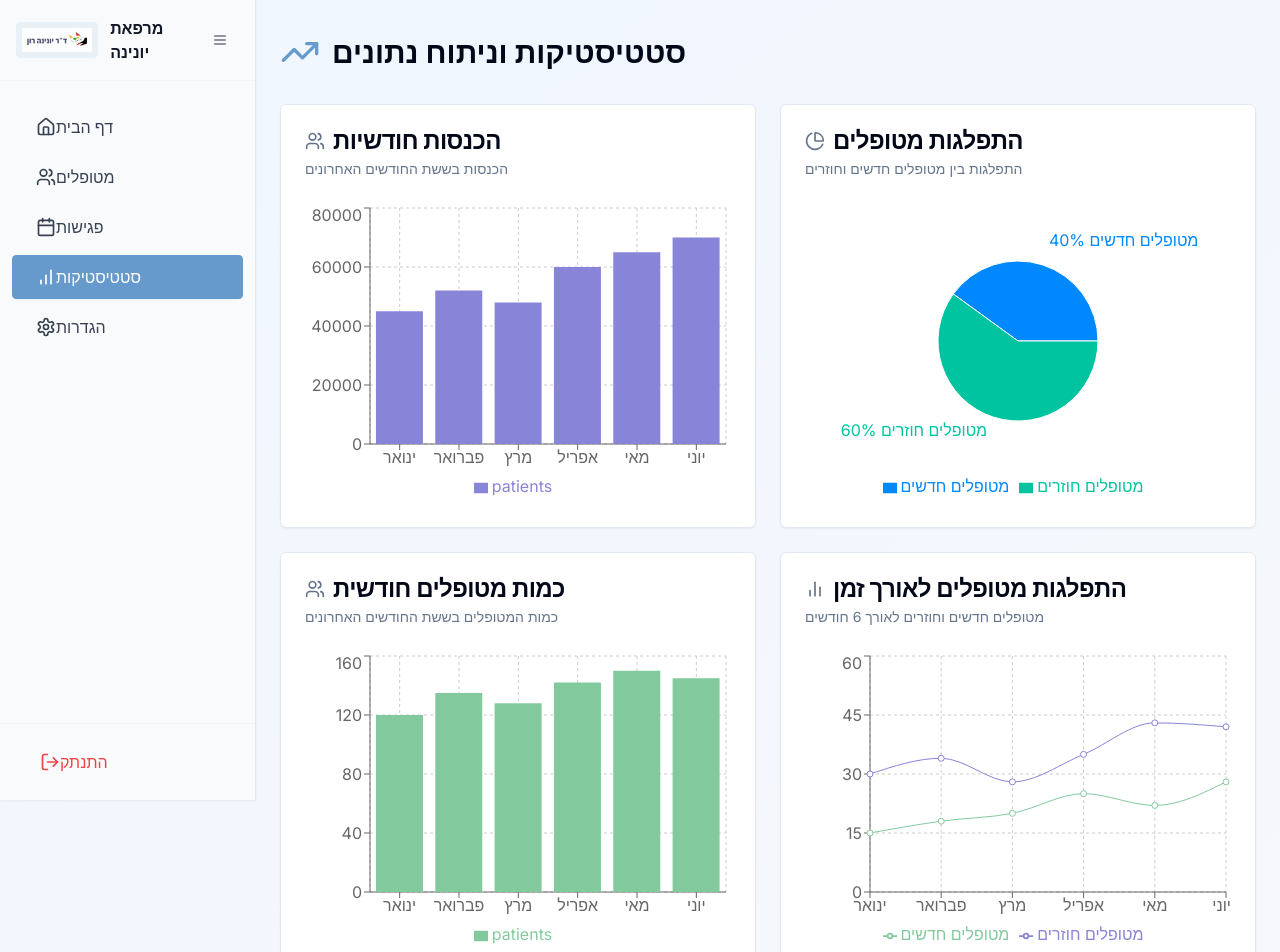
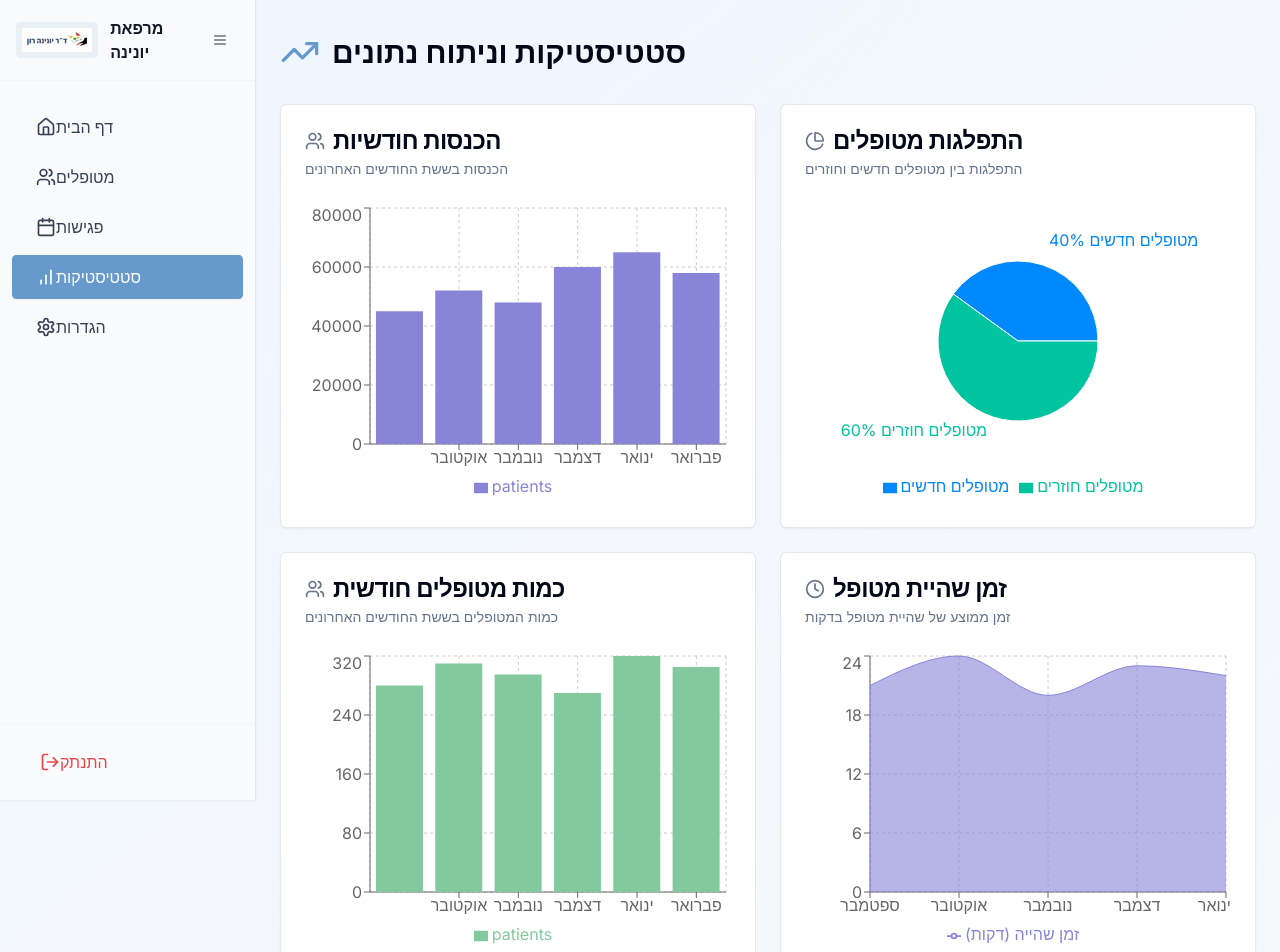
Before and after one commit to nofar13/medifolio, a React (Vite) app: page /stats in a window 1280 px wide. Shown: the top 952 px of the page. Built offline with nearby package versions, Linux system fonts and the light colour scheme.

Commit message:
Update statistics page charts
Update the statistics page charts to display data from September to February, adjust monthly patient counts, and modify the patient distribution over time chart.

```diff
--- a/src/pages/Stats.tsx
+++ b/src/pages/Stats.tsx
@@ -8,12 +8,11 @@ import {
   CardHeader,
   CardTitle,
 } from "@/components/ui/card";
-import { TrendingUp, Users, BarChart2, PieChart as PieChartIcon } from "lucide-react";
+import { TrendingUp, Users, BarChart2, PieChart as PieChartIcon, Clock } from "lucide-react";
 import {
   monthlyPatientsData,
   patientDistributionData,
-  patientWaitTimeData,
-  patientDistributionOverTime
+  patientWaitTimeData
 } from "@/data/mockData";
 import {
   BarChart,
@@ -28,7 +27,9 @@ import {
   YAxis,
   CartesianGrid,
   LineChart,
-  Line
+  Line,
+  AreaChart,
+  Area
 } from "recharts";
 
 const Stats = () => {
@@ -105,18 +106,41 @@ const Stats = () => {
           </LineChart>
         </ResponsiveContainer>
       );
+    } else if (type === "area") {
+      return (
+        <ResponsiveContainer width="100%" height={height}>
+          <AreaChart data={data}>
+            <CartesianGrid strokeDasharray="3 3" />
+            <XAxis dataKey={xAxis} />
+            <YAxis />
+            <Tooltip />
+            <Legend />
+            <Area type="monotone" dataKey="minutes" fill="#8884d8" stroke="#8884d8" name="זמן שהייה (דקות)" />
+          </AreaChart>
+        </ResponsiveContainer>
+      );
     }
     return null;
   };
 
-  // Create more realistic eye clinic patient data
+  // Create more realistic eye clinic patient data from September to February
   const realisticPatientData = [
-    { month: "ינואר", patients: 120 },
-    { month: "פברואר", patients: 135 },
-    { month: "מרץ", patients: 128 },
-    { month: "אפריל", patients: 142 },
-    { month: "מאי", patients: 150 },
-    { month: "יוני", patients: 145 }
+    { month: "ספטמבר", patients: 280 },
+    { month: "אוקטובר", patients: 310 },
+    { month: "נובמבר", patients: 295 },
+    { month: "דצמבר", patients: 270 },
+    { month: "ינואר", patients: 320 },
+    { month: "פברואר", patients: 305 }
+  ];
+
+  // Revenue data from September to February
+  const updatedMonthlyRevenueData = [
+    { month: "ספטמבר", patients: 45000 },
+    { month: "אוקטובר", patients: 52000 },
+    { month: "נובמבר", patients: 48000 },
+    { month: "דצמבר", patients: 60000 },
+    { month: "ינואר", patients: 65000 },
+    { month: "פברואר", patients: 58000 }
   ];
 
   return (
@@ -139,7 +163,7 @@ const Stats = () => {
               </CardDescription>
             </CardHeader>
             <CardContent>
-              {renderChart("bar", monthlyPatientsData, "month", "patients", 300, ["#8884d8"])}
+              {renderChart("bar", updatedMonthlyRevenueData, "month", "patients", 300, ["#8884d8"])}
             </CardContent>
           </Card>
 
@@ -178,15 +202,15 @@ const Stats = () => {
           <Card>
             <CardHeader>
               <div className="flex items-center space-x-2 rtl:space-x-reverse">
-                <BarChart2 className="h-5 w-5 text-muted-foreground" />
-                <CardTitle>התפלגות מטופלים לאורך זמן</CardTitle>
+                <Clock className="h-5 w-5 text-muted-foreground" />
+                <CardTitle>זמן שהיית מטופל</CardTitle>
               </div>
               <CardDescription>
-                מטופלים חדשים וחוזרים לאורך 6 חודשים
+                זמן ממוצע של שהיית מטופל בדקות
               </CardDescription>
             </CardHeader>
             <CardContent>
-              {renderChart("line", patientDistributionOverTime, "month", ["newPatients", "returningPatients"], 300, ["#82ca9d", "#8884d8"])}
+              {renderChart("area", patientWaitTimeData, "name", "minutes", 300, ["#82ca9d", "#8884d8"])}
             </CardContent>
           </Card>
         </div>
```
